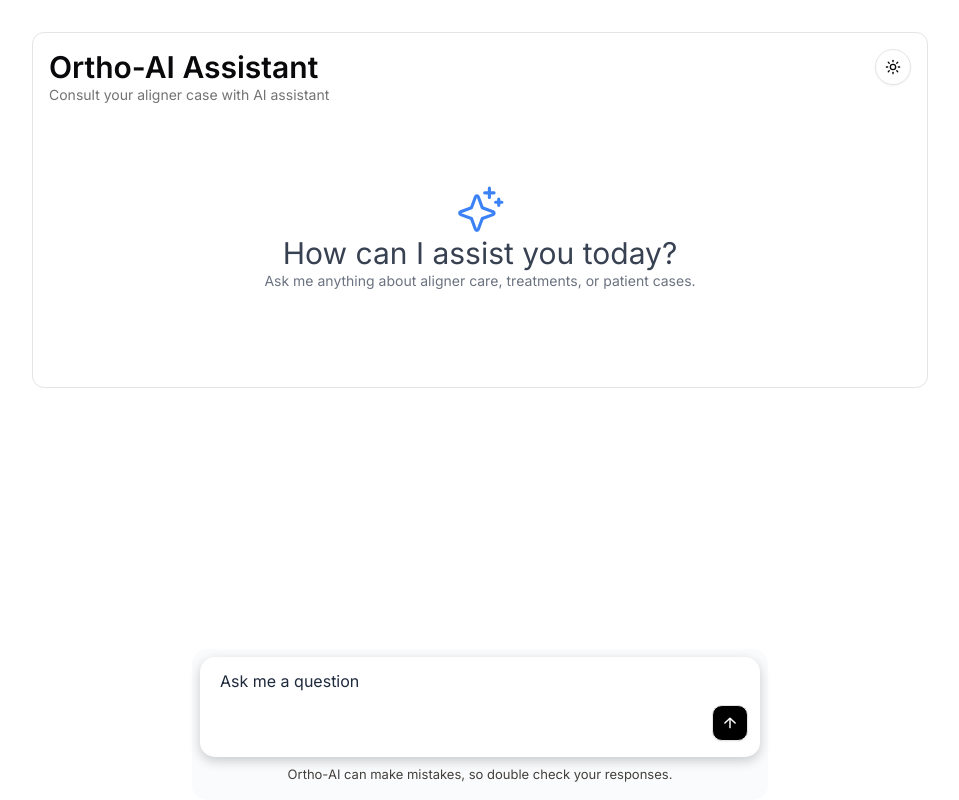
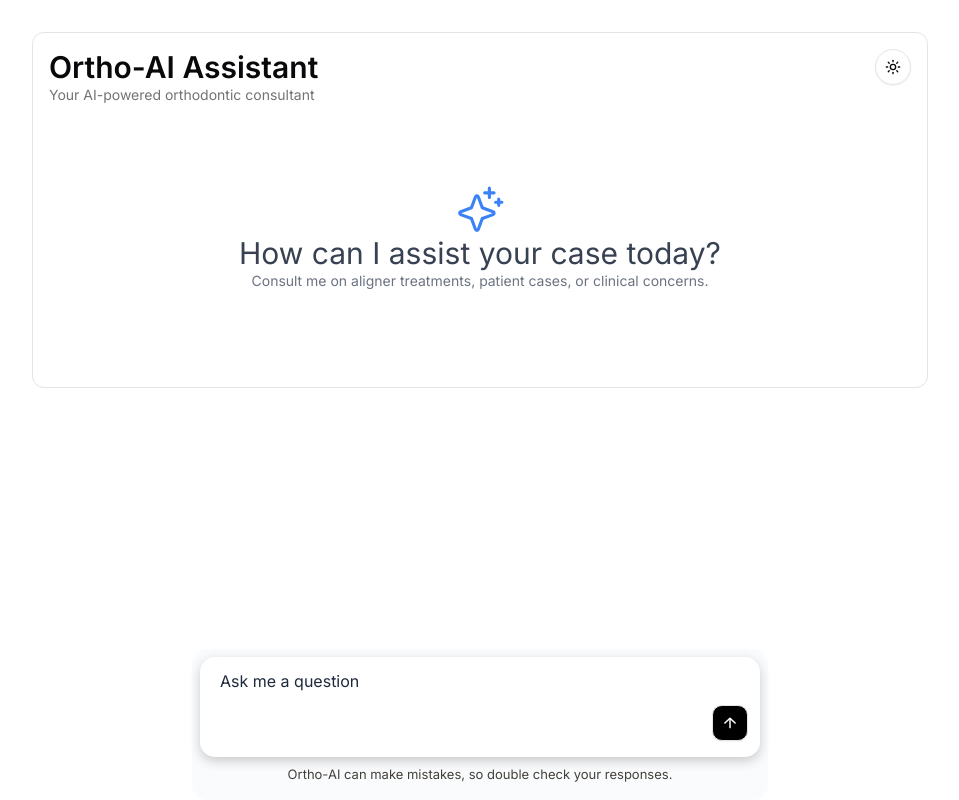
Before and after one commit to ahmadsidikrofi/Ortho-AI, a Next.js app: page / in a window 1280 px wide. Shown: the whole page, without its empty margins (160-1119 px from the left). Built offline with nearby package versions, Linux system fonts and the light colour scheme.

Commit message:
adjust header and some text for ortho-ai-doctor

```diff
--- a/components/Chat.js
+++ b/components/Chat.js
@@ -30,7 +30,7 @@ export default function Chat() {
 
     try {
       setMessages((prevMessages) => [...prevMessages, userMessage, typingPlaceholder])
-      const response = await fetch(`http://162.43.29.77:8000/ask`, {
+      const response = await fetch(`https://orthoai.maorthonet.com/ask`, {
         method: "POST",
         headers: { "Content-Type": "application/json" },
         body: JSON.stringify({ query: input }),
@@ -92,10 +92,10 @@ export default function Chat() {
         <div className="flex flex-col items-center justify-center text-center mt-20">
           <Sparkle size={50} className="text-blue-500" />
           <TextEffect preset='fade-in-blur' speedReveal={1.1} speedSegment={0.3} className="text-3xl text-gray-700">
-            How can I assist you today?
+            How can I assist your case today?
           </TextEffect>
           <TextEffect per='char' as='h3' preset='fade' className="text-sm text-gray-500">
-            Ask me anything about aligner care, treatments, or patient cases.
+            Consult me on aligner treatments, patient cases, or clinical concerns.
           </TextEffect>
         </div>
       ) : (
--- a/components/Header.js
+++ b/components/Header.js
@@ -5,7 +5,7 @@ const Header = () => {
         <div className='flex justify-between'>
             <div>
                 <p className='text-3xl font-semibold'>Ortho-AI Assistant</p>
-                <p className='text-sm text-neutral-500'>Consult your aligner case with AI assistant</p>
+                <p className='text-sm text-neutral-500'>Your AI-powered orthodontic consultant</p>
             </div>
             <div>
                 <DarkModeToggle />
```
